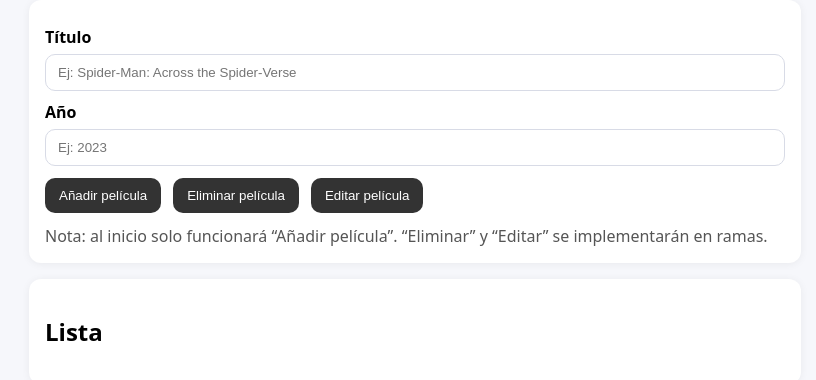
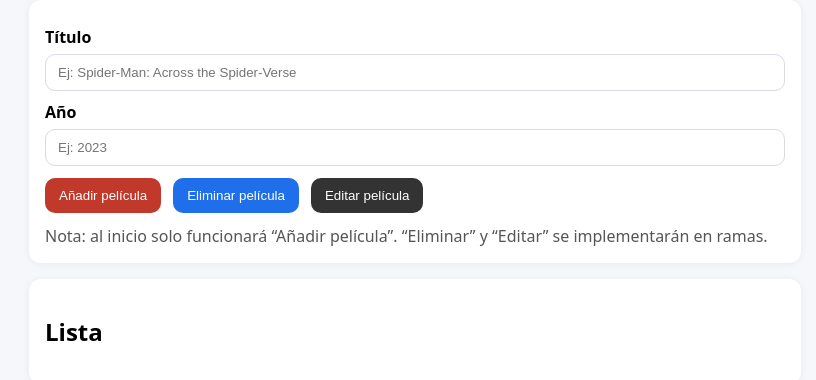
Before and after one commit to lolaortiz16/ED_Act_Eval_2_Git_Catalogo, a plain HTML site: page index.html in a window 1280 px wide. Shown: the part 110-490 px from the top of the page, without its empty margins (225-1041 px from the left). Drawn offline with Linux system fonts and the light colour scheme.

Commit message:
Estilos botones película

```diff
--- a/styles.css
+++ b/styles.css
@@ -13,3 +13,6 @@ input { width: 100%; padding: 10px 12px; border: 1px solid #d8dbe6; border-radiu
 .badge { font-size: 12px; padding: 4px 8px; border-radius: 999px; background: #eef0ff; }
 .actions { display: flex; gap: 8px; }
 .small { padding: 8px 10px; border-radius: 10px; border: 0; cursor: pointer; color: white; background: #555; }
+
+#addBtn { background: #c0392b; }     /* rojo */
+#deleteBtn { background: #1f6feb; }  /* azul */
```
